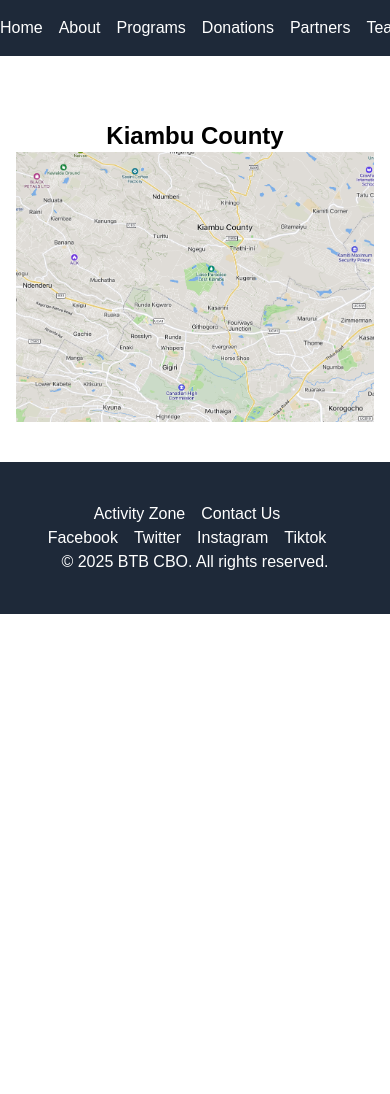
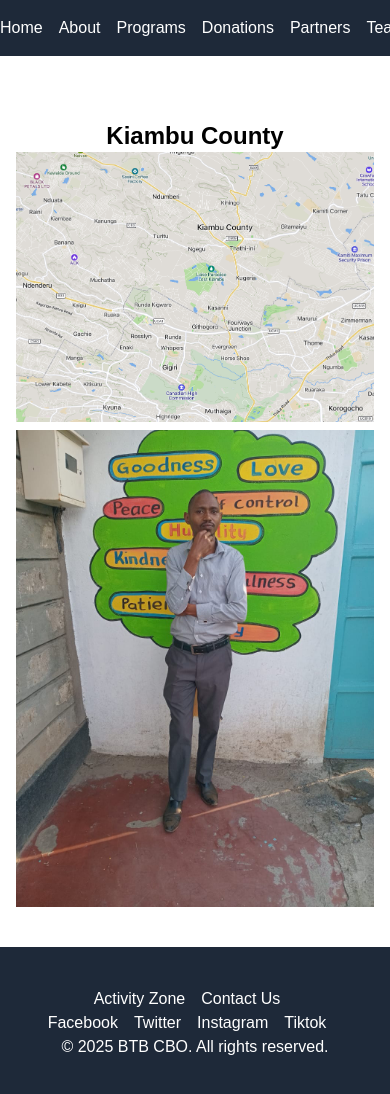
Before and after one commit to JKananda-code/borntobuild, a Next.js app: page /Activities in a window 390 px wide. Shown: the top 1094 px of the page. Before the commit the page ends 844 px from the top, so only its background shows below. Built offline with nearby package versions, Linux system fonts and the light colour scheme.

Commit message:
changes PM today 26-04-2025

```diff
--- a/app/Activities/page.js
+++ b/app/Activities/page.js
@@ -7,11 +7,19 @@
 () {
   return (
 <div className="flex justify-center">
-<div className="text-2xl font-bold mb-6 text-center">
+<div className="text-2xl font-bold mb-6 text-center space-y-2">
     Kiambu County
        <Image
         src="/kiambu-county-map.png"
         alt="Map of Kiambu County"
+        width={1200}
+        height={800}
+        priority
+        className="mx-auto"
+         />
+         <Image
+        src="/Activities-0.jpg"
+        alt="Guiding Principles"
         width={1200}
         height={800}
         priority
--- a/app/page.js
+++ b/app/page.js
@@ -8,7 +8,7 @@
     <div className="relative w-full h-64 md:h-96">
       <div className="flex flex-wrap justify-center">
       <div className="absolute inset-t-10 bg-blue-500 bg-opacity-50 flex flex-col justify-center items-center p-4 text-white overflow-y-auto m-4">
-        <h1 className="text-sm md:text-2xl font-bold mb-2">
+        <h1 className="text-sm text-decoration-line: underline md:text-2xl font-bold mb-2">
           Paticipating in our Charity Events is Compassion in Action
         </h1>
         <div className="text-sm md:text-2xl">
```
Also changed, not shown: public/Activities-0.jpg (added).
